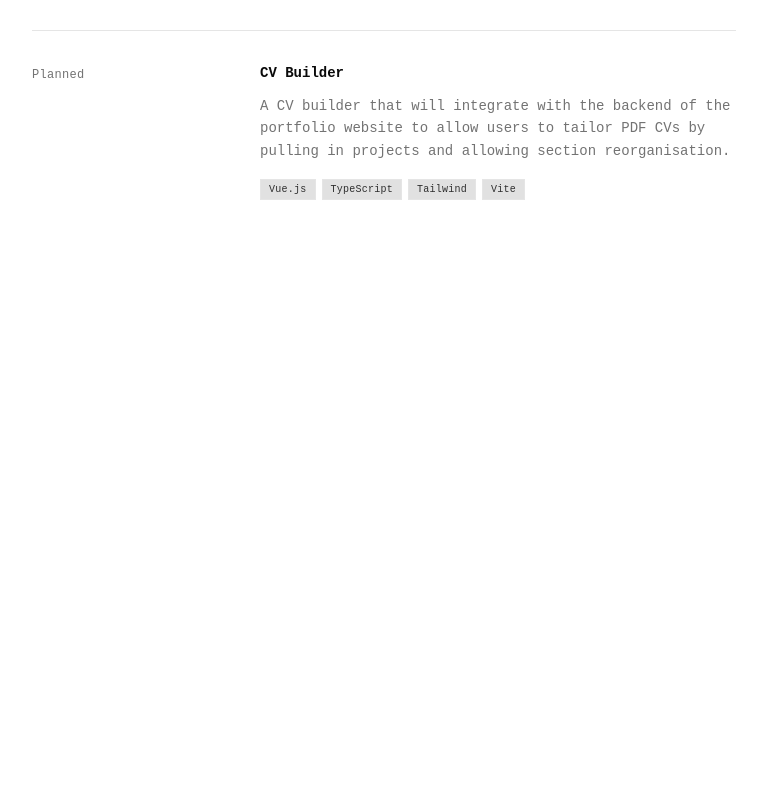
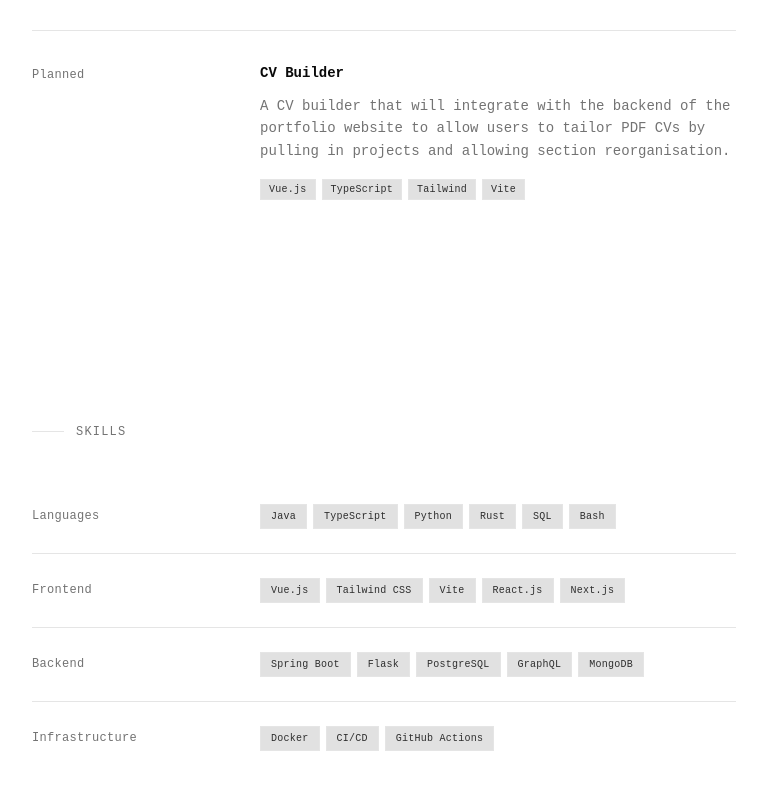
Before and after one commit to jmxor/portfolio, a Vue app: page / in a window 1280 px wide. Shown: the part 3063-3852 px from the top of the page, without its empty margins (256-1023 px from the left). Before the commit the page ends 3391 px from the top, so only its background shows below. Built offline with nearby package versions, Linux system fonts and the light colour scheme; the HTML template or start-up script is replaced by a standard one.

Commit message:
Add a skills section

```diff
--- /dev/null
+++ b/src/components/portfolio/SectionSkills.vue
@@ -0,0 +1,54 @@
+<script setup lang="ts">
+import { Badge } from "@/components/ui/badge"
+import { Separator } from "@/components/ui/separator"
+import SectionLabel from "@/components/portfolio/SectionLabel.vue"
+
+const skillGroups = [
+  {
+    category: "Languages",
+    items: ["Java", "TypeScript", "Python", "Rust", "SQL", "Bash"],
+  },
+  {
+    category: "Frontend",
+    items: ["Vue.js", "Tailwind CSS", "Vite", "React.js", "Next.js"],
+  },
+  {
+    category: "Backend",
+    items: ["Spring Boot", "Flask", "PostgreSQL", "GraphQL", "MongoDB"],
+  },
+  {
+    category: "Infrastructure",
+    items: ["Docker", "CI/CD", "GitHub Actions"],
+  },
+]
+
+// TODO: Add proficiency levels (e.g. "Proficient", "Familiar", "Learning") or 1 to 5 scale and visually
+// differentiate them (e.g. different badge colors or icons)
+</script>
+
+<template>
+  <section id="skills" class="py-16 md:py-24">
+    <SectionLabel label="Skills" />
+
+    <div class="space-y-0">
+      <div v-for="(group, i) in skillGroups" :key="group.category">
+        <div class="py-6 grid grid-cols-1 md:grid-cols-[180px_1fr] gap-4 md:gap-12">
+          <div class="text-xs text-muted-foreground tracking-wide pt-1 shrink-0">
+            {{ group.category }}
+          </div>
+          <div class="flex flex-wrap gap-1.5">
+            <Badge
+              v-for="(item, j) in group.items"
+              :key="j"
+              variant="secondary"
+              class="text-[10px] px-2.5 py-1 rounded-sm tracking-wide border border-border bg-(--tag-bg) text-(--tag-fg) font-normal"
+            >
+              {{ item }}
+            </Badge>
+          </div>
+        </div>
+        <Separator v-if="i < skillGroups.length - 1" />
+      </div>
+    </div>
+  </section>
+</template>
--- a/src/views/PortfolioView.vue
+++ b/src/views/PortfolioView.vue
@@ -3,6 +3,7 @@ import SectionEducation from "@/components/portfolio/SectionEducation.vue"
 import SectionExperience from "@/components/portfolio/SectionExperience.vue"
 import SectionHero from "@/components/portfolio/SectionHero.vue"
 import SectionProjects from "@/components/portfolio/SectionProjects.vue"
+import SectionSkills from "@/components/portfolio/SectionSkills.vue"
 </script>
 
 <template>
@@ -10,4 +11,5 @@ import SectionProjects from "@/components/portfolio/SectionProjects.vue"
   <SectionExperience />
   <SectionEducation />
   <SectionProjects />
+  <SectionSkills />
 </template>
```
